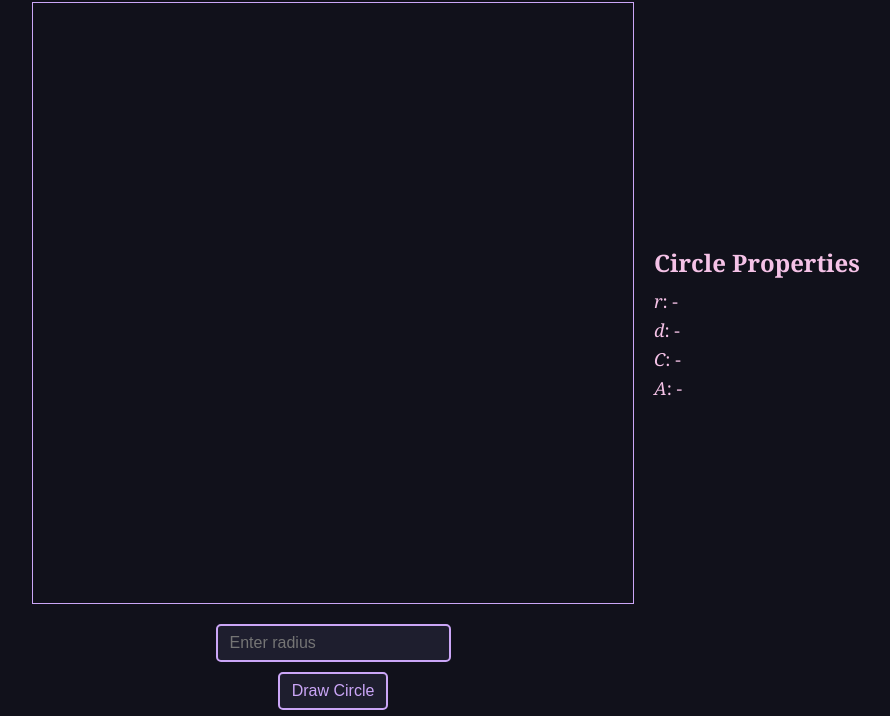
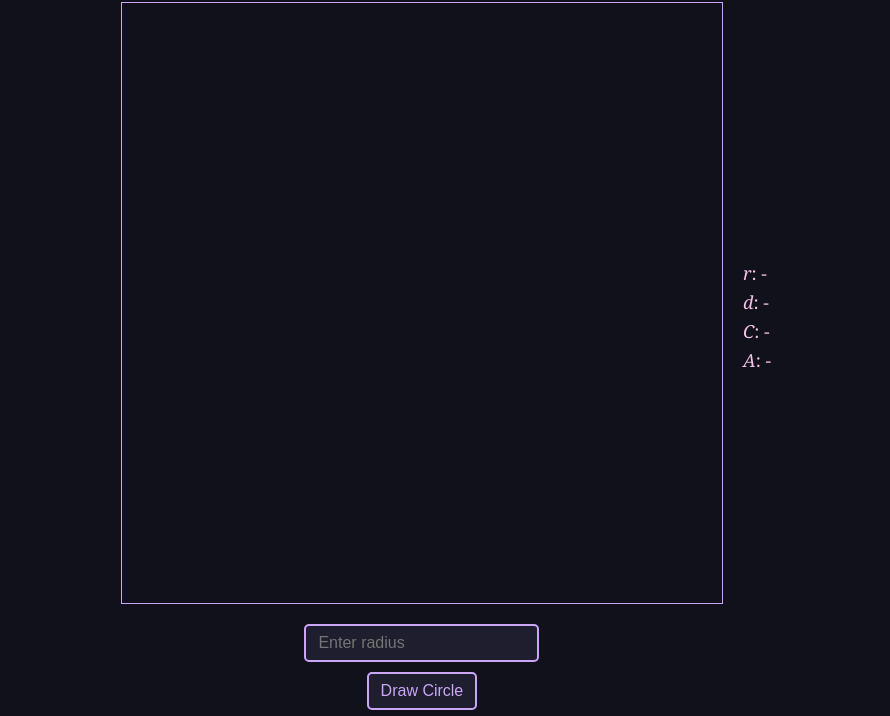
Before and after one commit to scarcekoi/circlecreator, a plain HTML site: page index.html in a window 1280 px wide. Shown: the part 84-800 px from the top of the page, without its empty margins (194-1084 px from the left). Drawn offline with Linux system fonts and the light colour scheme.

Commit message:
Update index.html

```diff
--- a/index.html
+++ b/index.html
@@ -72,7 +72,6 @@
         </div>
     </div>
     <div class="sidebar">
-        <h2>Circle Properties</h2>
         <p id="radius"><i>r</i>: -</p>
         <p id="diameter"><i>d</i>: -</p>
         <p id="circumference"><i>C</i>: -</p>
```
